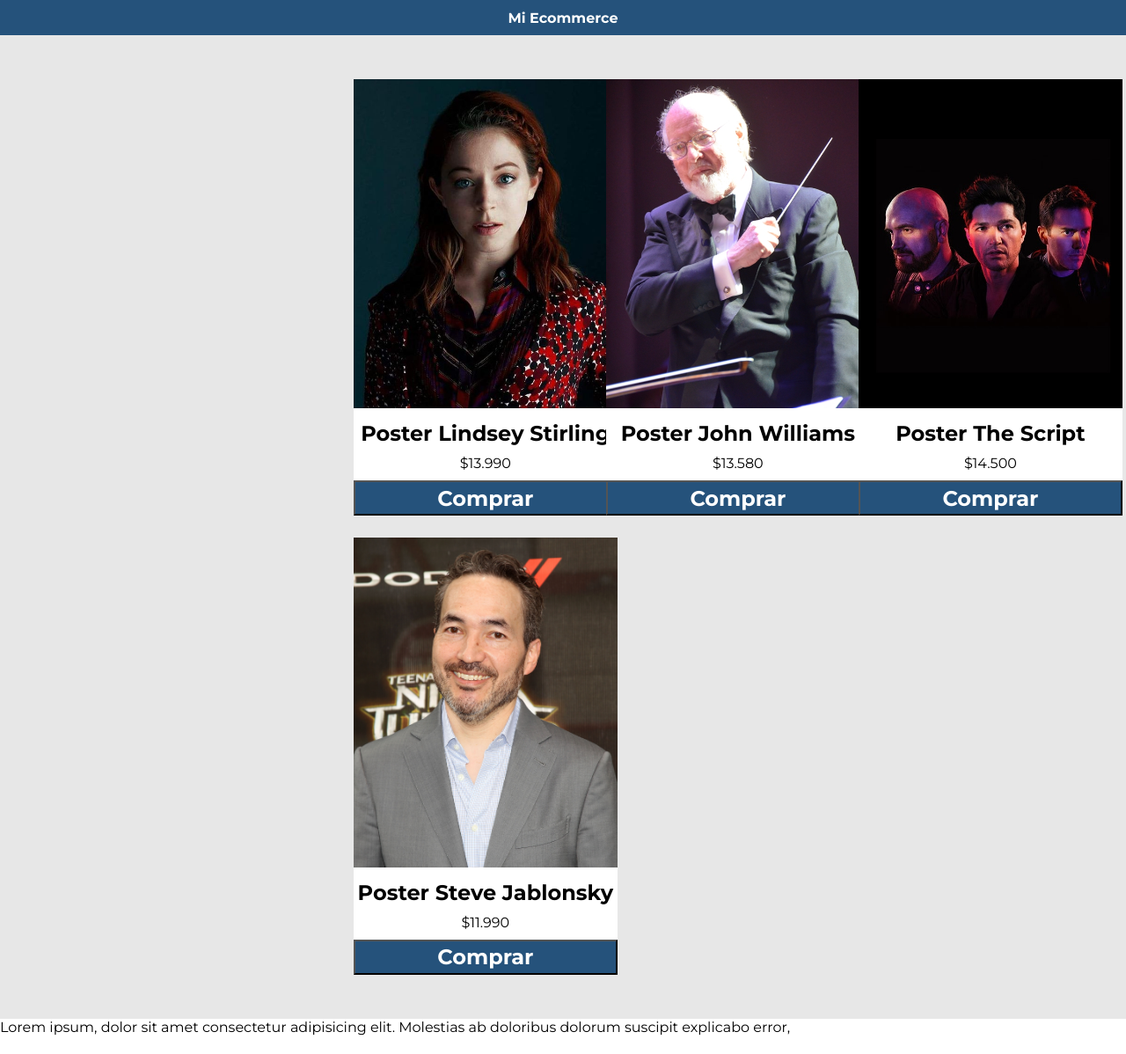
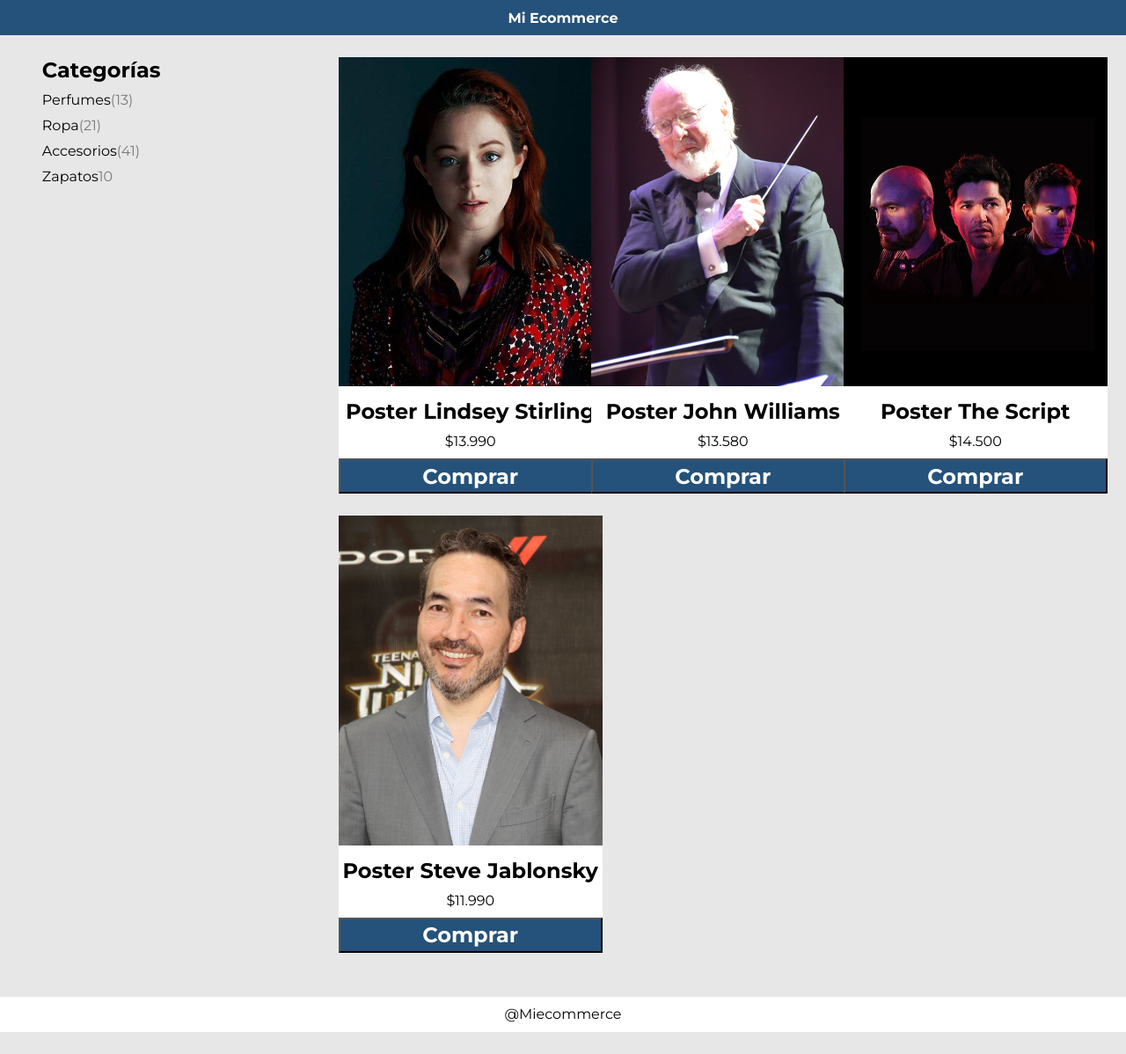
Before and after one commit to chrislopez93/Desafio2_grid, a plain HTML site: page index.html in a window 1280 px wide. Shown: the whole page at 88% size. After the commit the page ends 1173 px from the top, so only its background shows below. Drawn offline with Linux system fonts and the light colour scheme.

Commit message:
Proyecto finalizado

```diff
--- a/assets/css/style.css
+++ b/assets/css/style.css
@@ -22,7 +22,7 @@ body{
     display: grid;
     grid-template-columns: 15% 15% 15%;
     justify-content: space-evenly;
-    padding-top: 50px;
+    padding-top: 25px;
     padding-bottom: 25px;
     width: 78vw;
 }
@@ -43,7 +43,8 @@ header{
 
 aside{
     grid-area:aside;
-    width: 20vw;
+    width: 18vw;
+
 }
 
 main{
@@ -53,8 +54,12 @@ main{
 footer{
     grid-area: footer;
     height: 5vh;
+    display: flex;
     background-color: #ffffff;
+    align-items: center;
+    justify-content: center;
 }
+
 
 .grid_item_mini{
     margin-bottom: 25px;
@@ -85,7 +90,6 @@ footer{
     margin: 10px;
 }
 
-
 .flex_button{
     border-radius: 0%;
     width: 100%;
@@ -100,5 +104,22 @@ footer{
     font-size: 1.5rem;
     color: #ffffff;
 }
+/*FIN DEL CONTENEDOR DE PRODUCTOS (IMAGEN, TITULO, PRECIO, BOTÓN)*/
 
-/*FIN DEL CONTENEDOR DE PRODUCTOS (IMAGEN, TITULO, PRECIO, BOTÓN)*/
+.list_flex_container{
+    display: flex;
+    flex-direction: column;
+    align-items: center;
+    margin-top: 25px;
+
+}
+
+.list_flex_container ul li{
+    list-style: none;
+    margin-top: 10px;
+    font-size: 1rem;
+}
+
+.flex_list_color{
+    color: #7a7a7a;
+}
--- a/index.html
+++ b/index.html
@@ -20,6 +20,17 @@
             </div>
         </header>
         <aside>
+            <div class="list_flex_container">
+                <div>
+                <h2>Categorías</h2>
+                <ul>
+                    <li>Perfumes<span class="flex_list_color">(13)</span></li>
+                    <li>Ropa<span class="flex_list_color">(21)</span></li>
+                    <li>Accesorios<span class="flex_list_color">(41)</span></li>
+                    <li>Zapatos<span class="flex_list_color">10</span></li>
+                </ul>
+                </div>
+            </div>
 
         </aside>
         <main>
@@ -87,8 +98,7 @@
                 </div>
         </main>
         <footer>
-            Lorem ipsum, dolor sit amet consectetur adipisicing elit. Molestias ab doloribus dolorum suscipit explicabo
-            error,
+            <p>@Miecommerce</p>
         </footer>
 
     </div>
```
